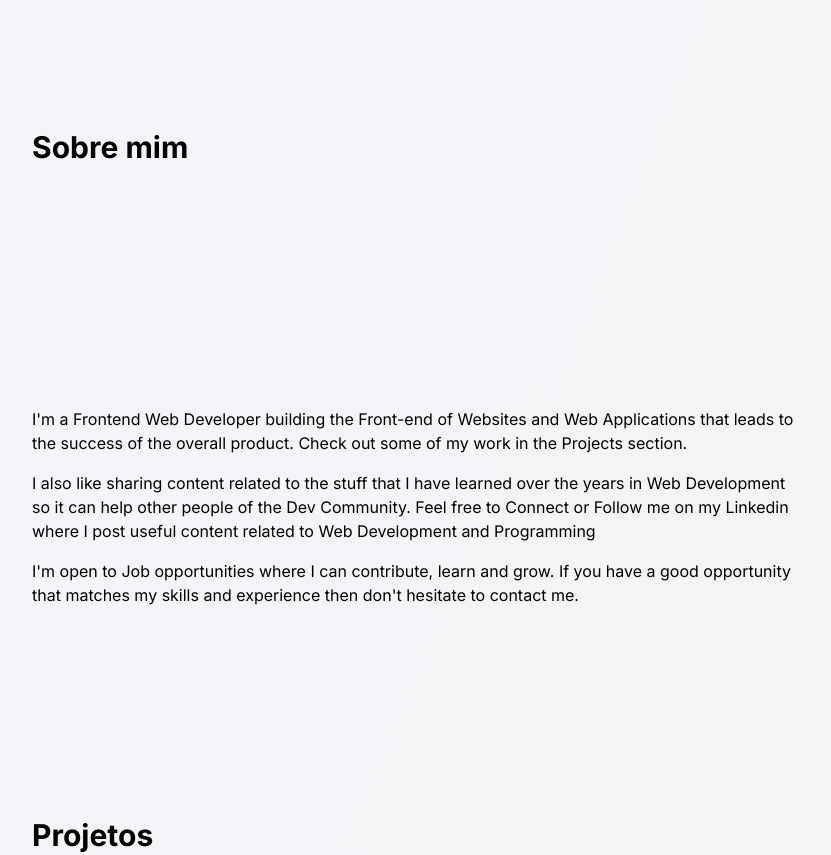
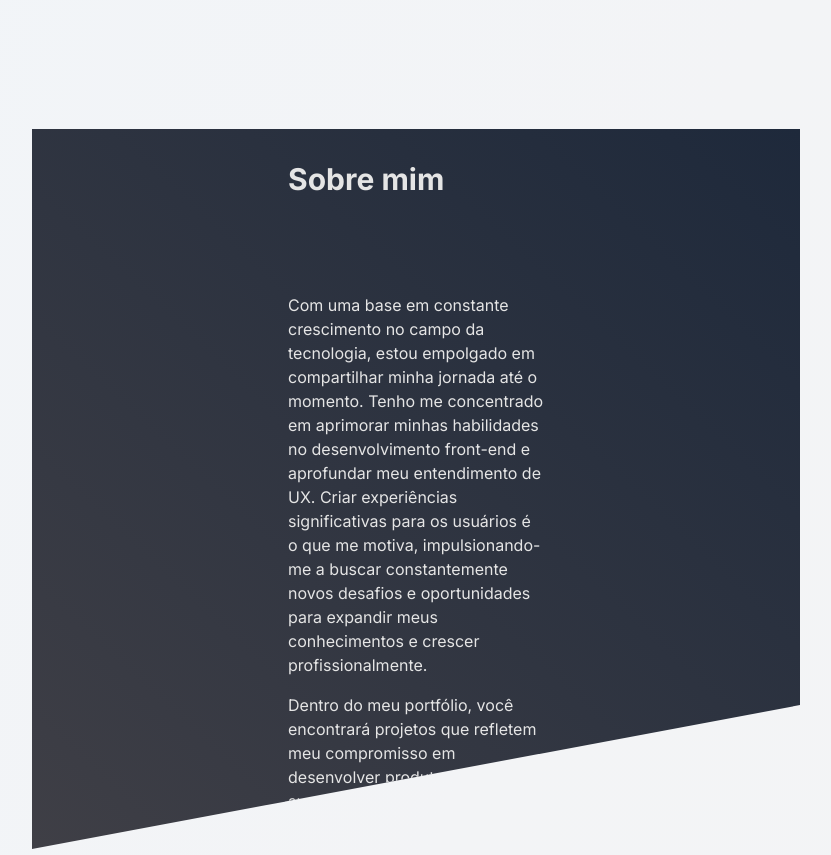
Before and after one commit to Kako-0/my-portfolio, a Next.js app: page / in a window 1280 px wide. Shown: the part 720-1575 px from the top of the page, without its empty margins (224-1055 px from the left). Built offline with nearby package versions, Linux system fonts and the light colour scheme; a web font is replaced by a local one.

Commit message:
added styles, text

```diff
--- a/src/components/Sobre/index.tsx
+++ b/src/components/Sobre/index.tsx
@@ -1,28 +1,33 @@
 export default function Sobre() {
   return (
     <section
-      className="grid gap-24 place-items-start w-full h-[80vh]"
+      className="grid gap-24 place-items-start w-full h-[90vh] bg-gradient-to-tr from-zinc-700 to-slate-800 clip-polygon text-neutral-200 pad-default"
       id="sobre"
     >
       <h3 className="font-bold text-3xl">Sobre mim</h3>
-      <div>
+      <div className="max-w-lg">
         <p>
-          I&apos;m a Frontend Web Developer building the Front-end of Websites
-          and Web Applications that leads to the success of the overall product.
-          Check out some of my work in the Projects section.
+          Com uma base em constante crescimento no campo da tecnologia, estou
+          empolgado em compartilhar minha jornada até o momento. Tenho me
+          concentrado em aprimorar minhas habilidades no desenvolvimento
+          front-end e aprofundar meu entendimento de UX. Criar experiências
+          significativas para os usuários é o que me motiva, impulsionando-me a
+          buscar constantemente novos desafios e oportunidades para expandir
+          meus conhecimentos e crescer profissionalmente.
         </p>
         <p>
-          I also like sharing content related to the stuff that I have learned
-          over the years in Web Development so it can help other people of the
-          Dev Community. Feel free to Connect or Follow me on my Linkedin where
-          I post useful content related to Web Development and Programming
+          Dentro do meu portfólio, você encontrará projetos que refletem meu
+          compromisso em desenvolver produtos digitais que superem as
+          expectativas dos usuários. Estou sempre à procura de soluções
+          criativas e das melhores práticas para enfrentar os desafios em
+          constante evolução no mundo digital. Se você procura alguém dedicado,
+          motivado e ansioso para contribuir com sua equipe, estou aberto a
+          explorar oportunidades que me permitam continuar aprendendo e
+          crescendo como profissional.
         </p>
-        <p>
-          I&apos;m open to Job opportunities where I can contribute, learn and
-          grow. If you have a good opportunity that matches my skills and
-          experience then don&apos;t hesitate to contact me.
-        </p>
+        <button className="btn">Resume</button>
       </div>
+      <div></div>
     </section>
   );
 }
```
